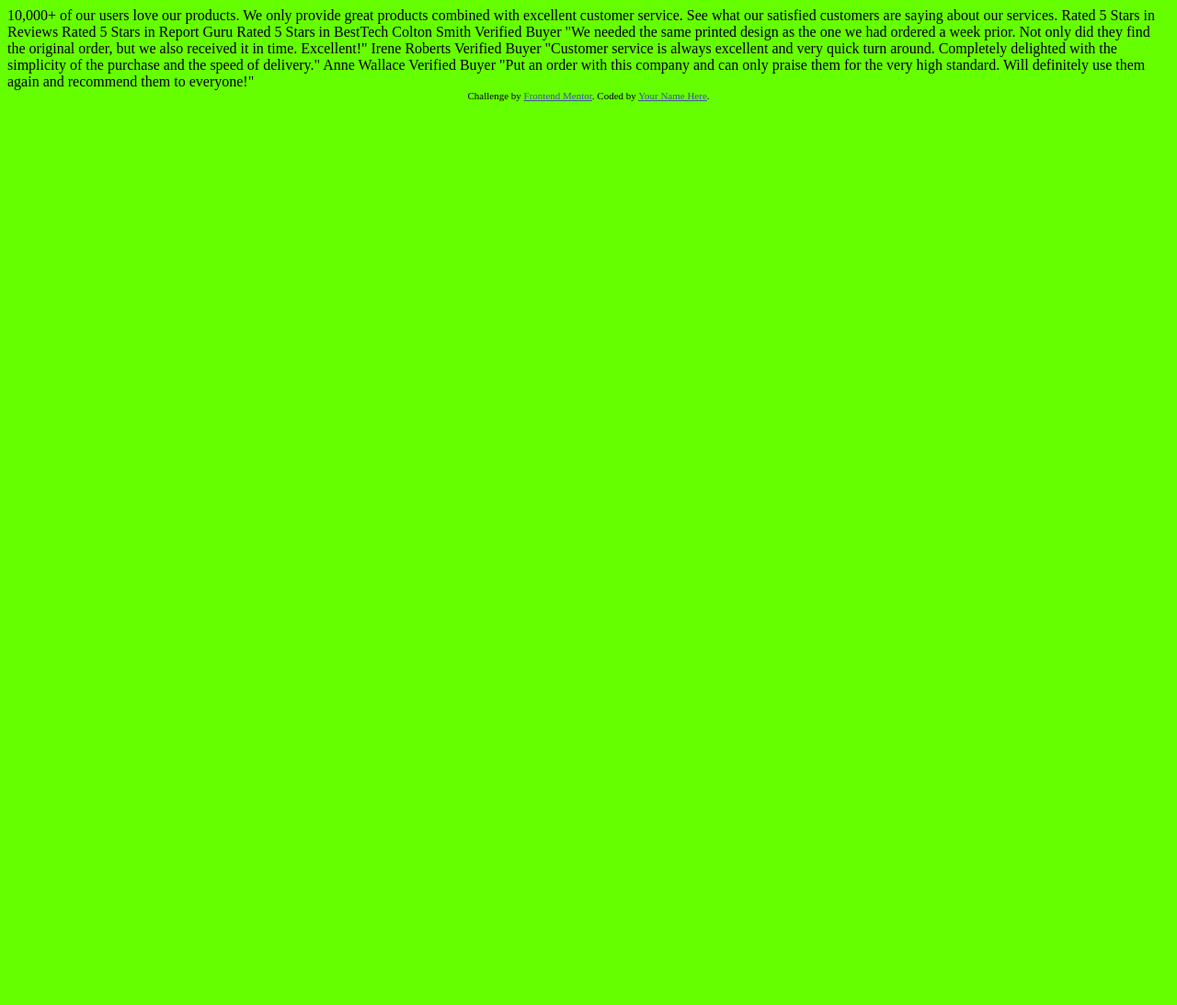
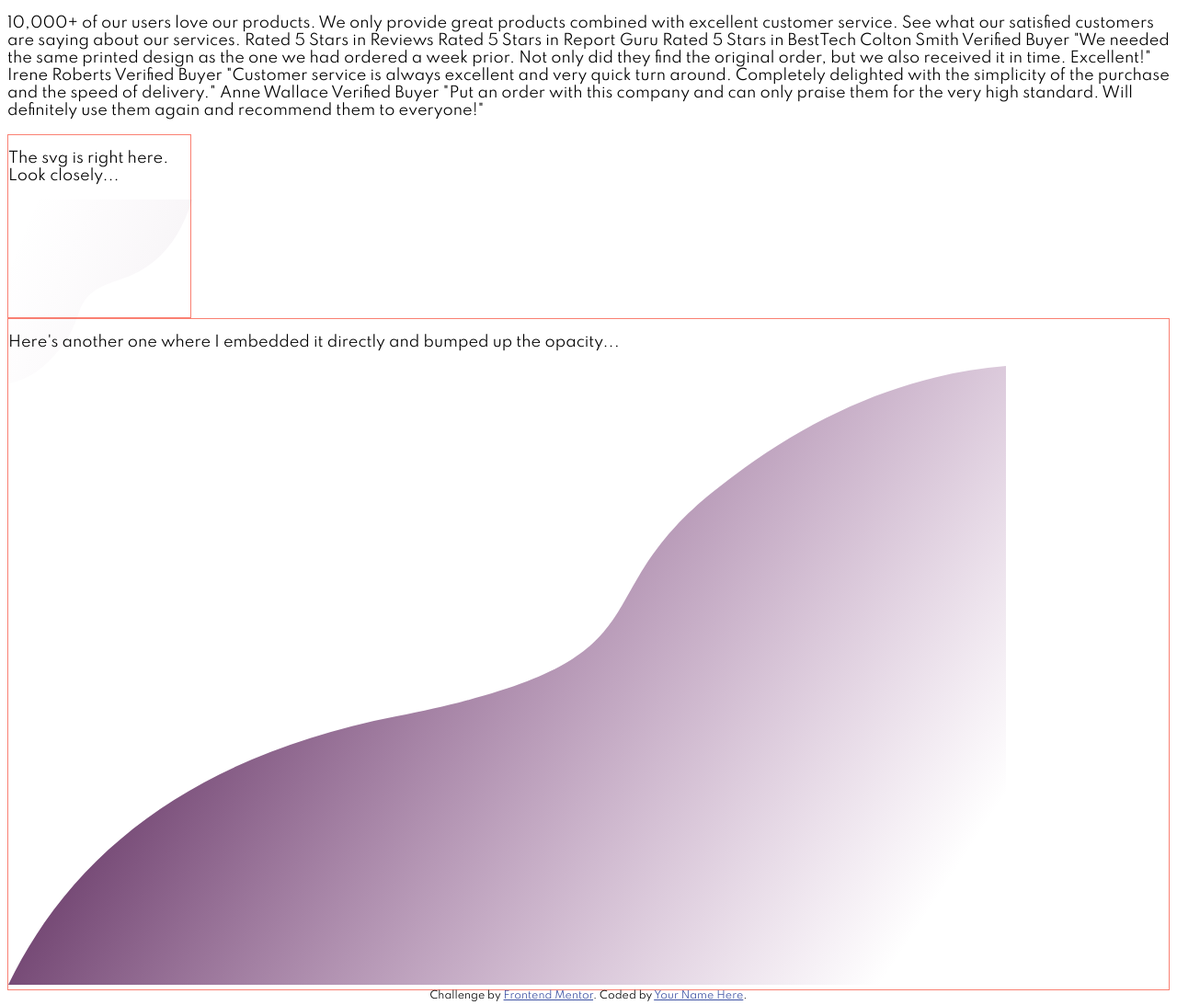
Before and after one commit to charles-loehle/social-proof-section, a website built with Parcel: page src/index.html in a window 1280 px wide. Shown: the whole page at 92% size. Before the commit the page ends 800 px from the top, so only its background shows below. Built offline with nearby package versions, Linux system fonts and the light colour scheme.

Commit message:
second commit

```diff
--- a/src/index.html
+++ b/src/index.html
@@ -26,17 +26,58 @@
 		</style>
 	</head>
 	<body>
-		10,000+ of our users love our products. We only provide great products
-		combined with excellent customer service. See what our satisfied customers
-		are saying about our services. Rated 5 Stars in Reviews Rated 5 Stars in
-		Report Guru Rated 5 Stars in BestTech Colton Smith Verified Buyer "We needed
-		the same printed design as the one we had ordered a week prior. Not only did
-		they find the original order, but we also received it in time. Excellent!"
-		Irene Roberts Verified Buyer "Customer service is always excellent and very
-		quick turn around. Completely delighted with the simplicity of the purchase
-		and the speed of delivery." Anne Wallace Verified Buyer "Put an order with
-		this company and can only praise them for the very high standard. Will
-		definitely use them again and recommend them to everyone!"
+		<p>
+			10,000+ of our users love our products. We only provide great products
+			combined with excellent customer service. See what our satisfied customers
+			are saying about our services. Rated 5 Stars in Reviews Rated 5 Stars in
+			Report Guru Rated 5 Stars in BestTech Colton Smith Verified Buyer "We
+			needed the same printed design as the one we had ordered a week prior. Not
+			only did they find the original order, but we also received it in time.
+			Excellent!" Irene Roberts Verified Buyer "Customer service is always
+			excellent and very quick turn around. Completely delighted with the
+			simplicity of the purchase and the speed of delivery." Anne Wallace
+			Verified Buyer "Put an order with this company and can only praise them
+			for the very high standard. Will definitely use them again and recommend
+			them to everyone!"
+		</p>
+		<div class="image">
+			<p>The svg is right here. Look closely...</p>
+			<img
+				class="bg-pattern-top-desktop"
+				src="./images/bg-pattern-top-desktop.svg"
+				alt="bg-pattern-top-desktop"
+			/>
+		</div>
+
+		<div class="test-image">
+			<p>
+				Here's another one where I embedded it directly and bumped up the
+				opacity...
+			</p>
+			<svg width="1085" height="673" xmlns="http://www.w3.org/2000/svg">
+				<defs>
+					<linearGradient
+						x1="100%"
+						y1="69.237%"
+						x2="9.399%"
+						y2="32.159%"
+						id="a"
+					>
+						<stop stop-color="#8A4389" stop-opacity="0" offset="0%" />
+						<stop stop-color="#512051" offset="100%" />
+						<stop stop-color="#512051" offset="100%" />
+						<stop stop-color="#512051" offset="100%" />
+					</linearGradient>
+				</defs>
+				<path
+					d="M355 800c74.356-153.934 215.022-251.268 422-292 310.466-61.099 192.94-122.724 345.47-245.025C1224.157 181.442 1330 136.116 1440 127v673H355z"
+					transform="translate(-355 -127)"
+					fill="url(#a)"
+					fill-rule="evenodd"
+					opacity="1"
+				/>
+			</svg>
+		</div>
 
 		<div class="attribution">
 			Challenge by
--- a/src/style.scss
+++ b/src/style.scss
@@ -1,3 +1,42 @@
+@import url('https://fonts.googleapis.com/css2?family=Spartan:wght@400;500;700&display=swap');
+
+// Primary colors
+$very-dark-magenta: hsl(300, 43%, 22%);
+$soft-pink: hsl(333, 80%, 67%);
+
+// Neutral colors
+$dark-grayish-magenta: hsl(303, 10%, 53%);
+$light-grayish-magenta: hsl(300, 24%, 96%);
+$white: hsl(0, 0%, 100%);
+
+// Typeography
+$body-copy-font-size: 15px;
+$font-family: 'Spartan', sans-serif;
+
+// Layout widths
+//  Mobile: 375px
+//  Desktop: 1440px
+
 body {
-	background-color: rgb(102, 255, 0);
+	font-family: $font-family;
 }
+
+* {
+	box-sizing: border-box;
+}
+
+.image {
+	background-color: white;
+	width: 200px;
+	height: 200px;
+	border: 1px solid salmon;
+}
+
+.bg-pattern-top-desktop {
+	width: 200px;
+	height: 200px;
+}
+
+.test-image {
+	border: 1px solid salmon;
+}
```
Also changed, not shown: dist/bg-pattern-bottom-desktop.6834fd25.svg (added), dist/bg-pattern-bottom-desktop.f82eed7d.svg (added), dist/bg-pattern-top-desktop.eabc510c.svg (added), dist/icon-star.46c19366.svg (added), dist/image-anne.bfa864ad.jpg (added), dist/image-irene.44da2612.jpg (added), dist/index.html, dist/index.js, src/images/bg-pattern-bottom-desktop.svg (renamed from images/bg-pattern-bottom-desktop.svg), src/images/bg-pattern-bottom-mobile.svg (renamed from images/bg-pattern-bottom-mobile.svg), src/images/bg-pattern-top-desktop.svg (renamed from images/bg-pattern-top-desktop.svg), src/images/bg-pattern-top-mobile.svg (renamed from images/bg-pattern-top-mobile.svg), src/images/favicon-32x32.png (renamed from images/favicon-32x32.png), src/images/icon-star.svg (renamed from images/icon-star.svg), 3 more files, 3 other files.
